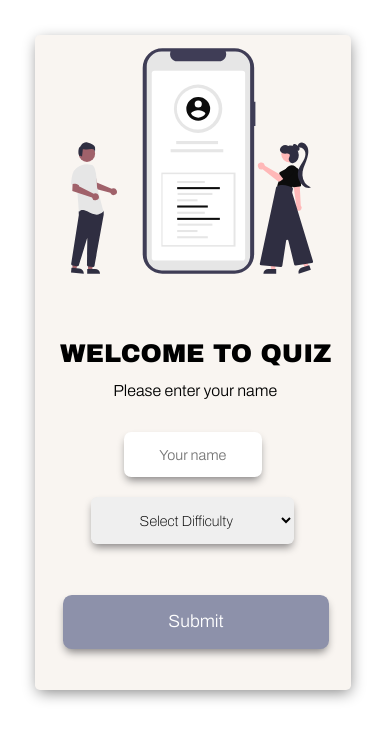
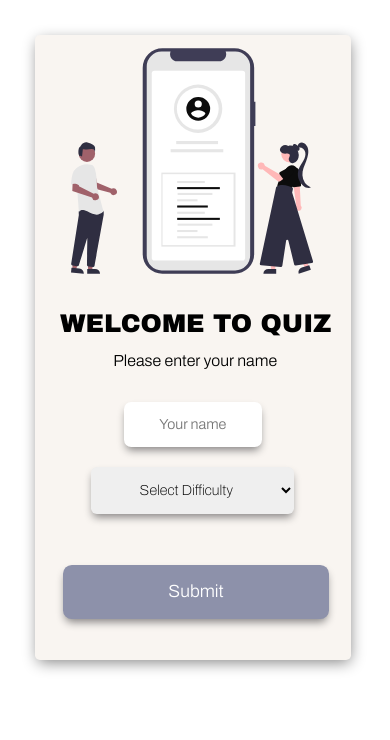
Before and after one commit to kshitijjj/Quiz-App, a React (Create React App) app in the folder quiz-app/: page / in a window 390 px wide. Shown: the top 740 px of the page. Built offline with nearby package versions, Linux system fonts and the light colour scheme; a web font is replaced by a local one.

Commit message:
update index.css

```diff
--- a/quiz-app/src/index.css
+++ b/quiz-app/src/index.css
@@ -507,6 +507,9 @@ margin-left: 10%;
   font-size: 1em;
   margin-left: 7%;
   }
+  .main1_heading1{
+    margin-top: 0.4%;
+  }
   .main1_heading2{
     margin-top: 0;
     margin-right: 11%;
```
